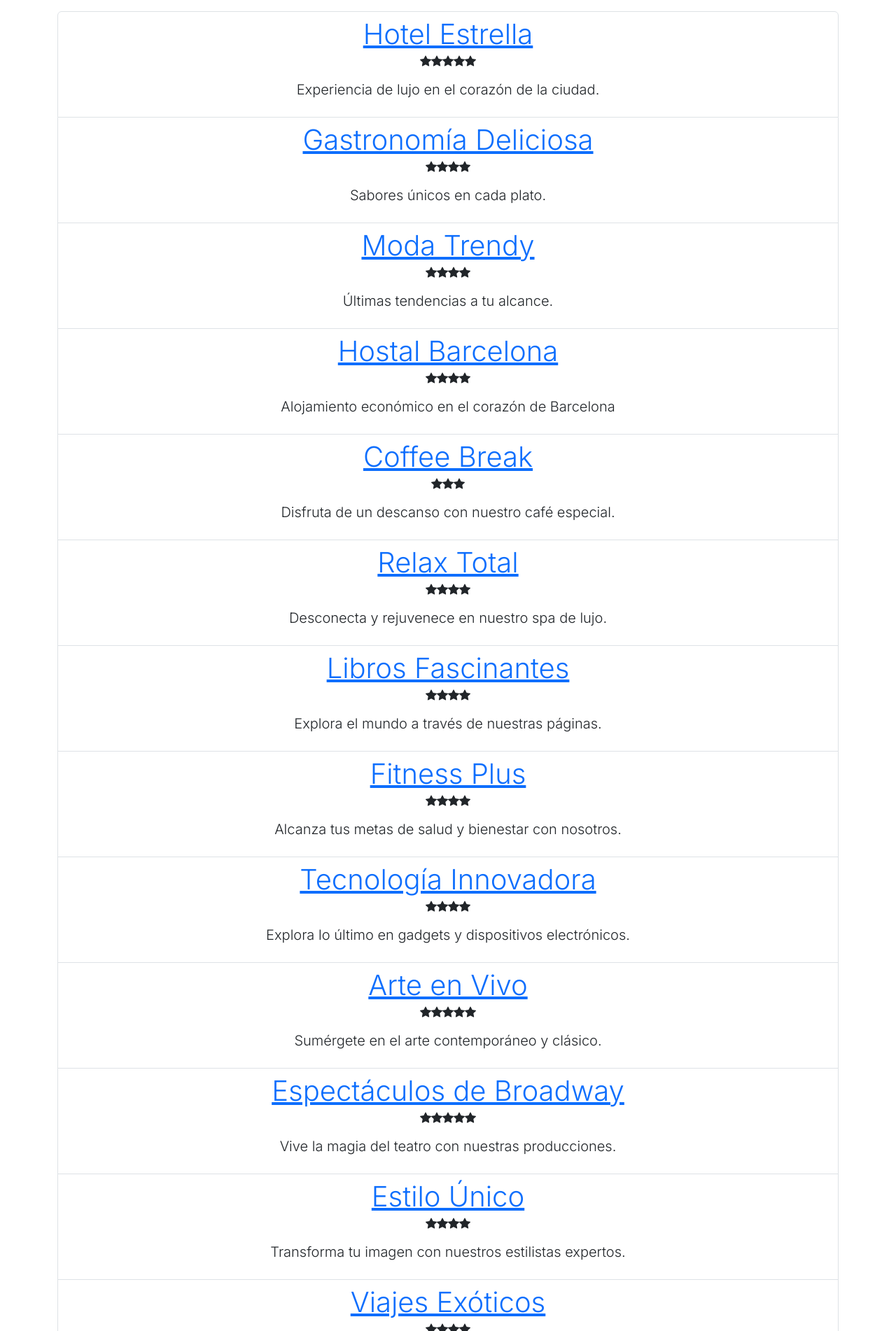
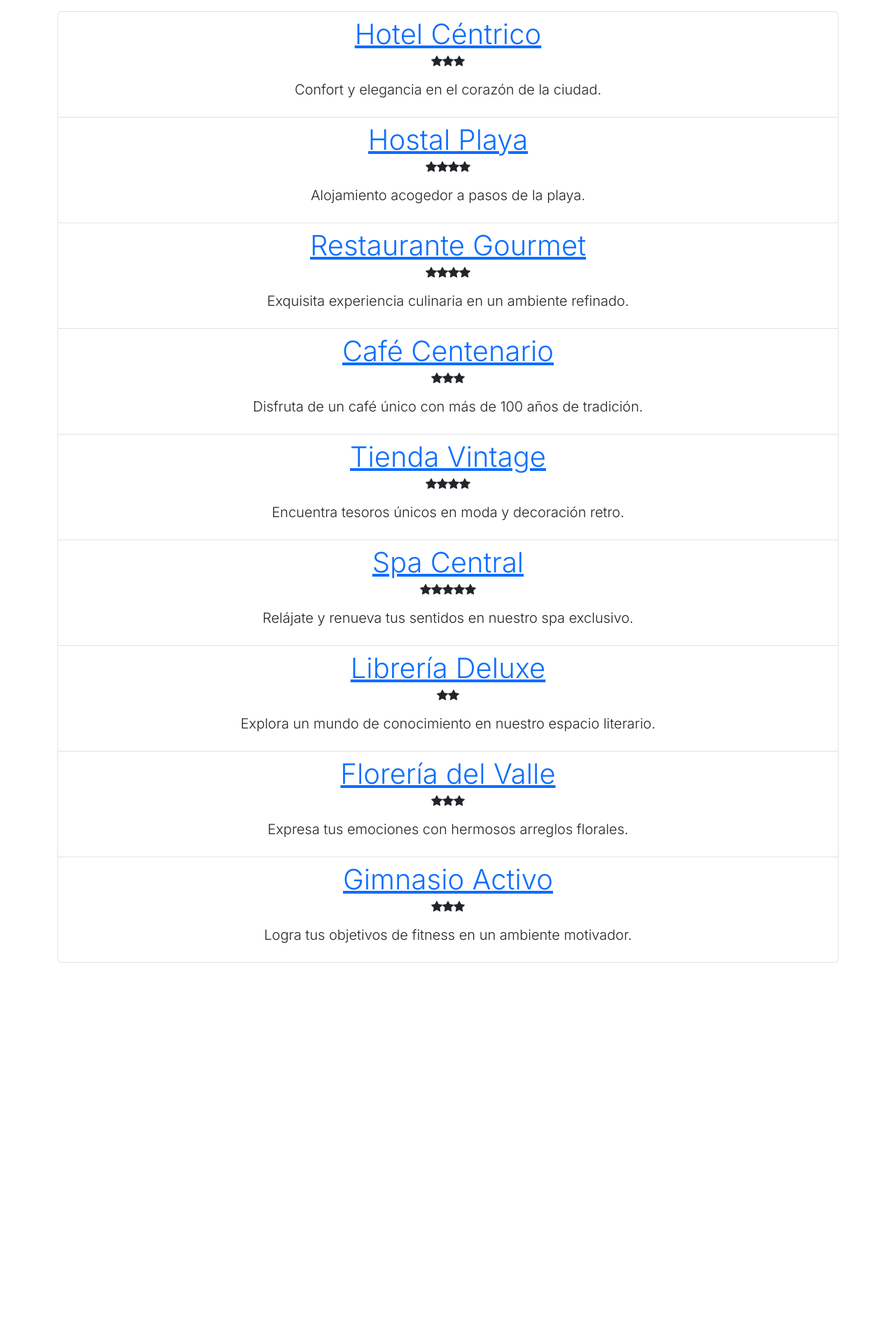
Before and after one commit to adriantoral/proyecto-final-desarrollo-web, a Next.js app: page / in a window 1280 px wide. Shown: the part 158-2060 px from the top of the page at 70% size. After the commit the page ends 1534 px from the top, so only its background shows below. Built offline with nearby package versions, Linux system fonts and the light colour scheme.

Commit message:
Actualiza la logica de los comercios:  - Actualiza las estrellas y comentarios  - Agrega imagenes a los comercios

```diff
--- a/app/api/comercios/resenia/route.js
+++ b/app/api/comercios/resenia/route.js
@@ -5,7 +5,9 @@ export async function POST(request) {
     const data = await request.json()
     try {
         const comercios = JSON.parse(readFileSync("data/comercios.json"))
-        comercios.find((comercio) => comercio.cif === data.cif).comentarios.push(data.comentario)
+        let comercio = comercios.find((comercio) => comercio.cif === data.cif)
+        comercio.comentarios.push(data.comentario)
+        comercio.estrellas.push(data.estrellas)
         writeFileSync("data/comercios.json", JSON.stringify([...comercios]))
     } catch (e) {
 
--- a/components/comercio.js
+++ b/components/comercio.js
@@ -4,13 +4,17 @@ export default function Comercio({comercio, resumido = true}) {
     return (
         <li className="list-group-item">
             <Link className="display-6" href={`/comercio/${comercio.cif}`}>{comercio.titulo}</Link>
-            <p>{
-                Array(comercio.estrellas).fill(undefined, undefined, undefined).map(() => {
-                    return <svg xmlns="http://www.w3.org/2000/svg" width="16" height="16" fill="currentColor" className="bi bi-star-fill" viewBox="0 0 16 16">
-                        <path d="M3.612 15.443c-.386.198-.824-.149-.746-.592l.83-4.73L.173 6.765c-.329-.314-.158-.888.283-.95l4.898-.696L7.538.792c.197-.39.73-.39.927 0l2.184 4.327 4.898.696c.441.062.612.636.282.95l-3.522 3.356.83 4.73c.078.443-.36.79-.746.592L8 13.187l-4.389 2.256z"/>
-                    </svg>
-                })
-            }
+            <p>
+                {
+                    Array(parseInt(comercio.estrellas.reduce((x, y) => (x + y) / 2)))
+                        .fill(undefined, undefined, undefined)
+                        .map(() => (
+                                <svg xmlns="http://www.w3.org/2000/svg" width="16" height="16" fill="currentColor" className="bi bi-star-fill" viewBox="0 0 16 16">
+                                    <path d="M3.612 15.443c-.386.198-.824-.149-.746-.592l.83-4.73L.173 6.765c-.329-.314-.158-.888.283-.95l4.898-.696L7.538.792c.197-.39.73-.39.927 0l2.184 4.327 4.898.696c.441.062.612.636.282.95l-3.522 3.356.83 4.73c.078.443-.36.79-.746.592L8 13.187l-4.389 2.256z"/>
+                                </svg>
+                            )
+                        )
+                }
             </p>
             <p className="lead">{comercio.resumen}</p>
 
@@ -30,13 +34,13 @@ export default function Comercio({comercio, resumido = true}) {
                     }
                 </ul>
                 <p className="display-6">Fotos</p>
-                <ul className="list-group">
+                <div className="d-flex flex-row flex-wrap">
                     {
                         comercio.fotos.map((texto) => (
-                            <li className="list-group-item">{texto}</li>
+                            <img className="mx-1 rounded-5" src={texto} alt="foto" width="25%"/>
                         ))
                     }
-                </ul>
+                </div>
 
                 <p className="display-6">Comentarios</p>
                 <ul className="list-group">
--- a/data/comercios.json
+++ b/data/comercios.json
@@ -1,340 +1,218 @@
 [
   {
-    "cif": "B12345678",
+    "cif": "B10111213",
+    "email": "hotelcentrico@gmail.com",
+    "telf_contacto": "987654321",
     "ciudad": "Barcelona",
     "actividad": "Hotel",
-    "titulo": "Hotel Estrella",
-    "resumen": "Experiencia de lujo en el corazón de la ciudad.",
+    "titulo": "Hotel Céntrico",
+    "resumen": "Confort y elegancia en el corazón de la ciudad.",
     "textos": [
-      "Bienvenido a nuestro lujoso hotel"
+      "Descubre la comodidad en nuestro hotel de primera clase."
     ],
     "fotos": [
-      "fachada.jpg",
-      "suite1.jpg"
+      "https://blog.oxfamintermon.org/wp-content/uploads/2015/03/comercio-de-proximidad.jpg",
+      "https://www.retailactual.com/media/uploads/noticias/habitos-consumo-comercios-retailactual.jpg"
     ],
-    "estrellas": 5,
+    "estrellas": [
+      4,
+      3
+    ],
     "comentarios": [
-      "Increíble experiencia",
-      "Volveré"
-    ],
-    "email": "info@hotelestrella.com",
-    "telf_contacto": "+34 123 456 789"
+      "Estancia encantadora",
+      "Personal amable"
+    ]
   },
   {
-    "cif": "B87654321",
+    "cif": "B14151617",
+    "email": "hostalplaya@gmail.com",
+    "telf_contacto": "654123789",
+    "ciudad": "Valencia",
+    "actividad": "Hostal",
+    "titulo": "Hostal Playa",
+    "resumen": "Alojamiento acogedor a pasos de la playa.",
+    "textos": [
+      "Disfruta de la cercanía al mar en nuestro hostal acogedor."
+    ],
+    "fotos": [
+      "https://www.retailactual.com/media/uploads/noticias/habitos-consumo-comercios-retailactual.jpg",
+      "https://www.lavanguardia.com/files/image_449_220/uploads/2018/12/17/5fa4505daa440.jpeg"
+    ],
+    "estrellas": [
+      5,
+      4
+    ],
+    "comentarios": [
+      "Ubicación perfecta",
+      "Económico y limpio"
+    ]
+  },
+  {
+    "cif": "B18192021",
+    "email": "restaurantegourmet@gmail.com",
+    "telf_contacto": "123987456",
     "ciudad": "Madrid",
     "actividad": "Restaurante",
-    "titulo": "Gastronomía Deliciosa",
-    "resumen": "Sabores únicos en cada plato.",
+    "titulo": "Restaurante Gourmet",
+    "resumen": "Exquisita experiencia culinaria en un ambiente refinado.",
     "textos": [
-      "Descubre nuestra exquisita cocina"
+      "Déjate llevar por la gastronomía de alta calidad en nuestro restaurante."
     ],
     "fotos": [
-      "interior.jpg",
-      "plato_principal.jpg"
+      "https://blog.oxfamintermon.org/wp-content/uploads/2015/03/comercio-de-proximidad.jpg",
+      "https://www.lavanguardia.com/files/image_449_220/uploads/2018/12/17/5fa4505daa440.jpeg"
     ],
-    "estrellas": 4,
+    "estrellas": [
+      3,
+      5
+    ],
     "comentarios": [
-      "Delicioso",
-      "Ambiente acogedor"
-    ],
-    "email": "reservas@gastrodeliciosa.com",
-    "telf_contacto": "+34 987 654 321"
+      "Comida increíble",
+      "Atención impecable"
+    ]
   },
   {
-    "cif": "B56789012",
-    "ciudad": "Valencia",
-    "actividad": "Tienda de Ropa",
-    "titulo": "Moda Trendy",
-    "resumen": "Últimas tendencias a tu alcance.",
+    "cif": "B22232425",
+    "email": "cafecentenario@gmail.com",
+    "telf_contacto": "789456123",
+    "ciudad": "Sevilla",
+    "actividad": "Cafetería",
+    "titulo": "Café Centenario",
+    "resumen": "Disfruta de un café único con más de 100 años de tradición.",
     "textos": [
-      "Explora nuestro catálogo de moda"
+      "Ven y saborea la auténtica experiencia del café en nuestro establecimiento."
     ],
     "fotos": [
-      "ropa_variada.jpg",
-      "probadores.jpg"
+      "https://blog.oxfamintermon.org/wp-content/uploads/2015/03/comercio-de-proximidad.jpg",
+      "https://www.lavanguardia.com/files/image_449_220/uploads/2018/12/17/5fa4505daa440.jpeg"
     ],
-    "estrellas": 4,
+    "estrellas": [
+      4,
+      2
+    ],
     "comentarios": [
-      "Variedad de estilos",
-      "Buen servicio"
-    ],
-    "email": "info@modatrendy.es",
-    "telf_contacto": "+34 654 321 098"
+      "Ambiente acogedor",
+      "Variedad de cafés impresionante"
+    ]
   },
   {
-    "cif": "B98765432",
-    "ciudad": "Barcelona",
-    "actividad": "Hostal",
-    "titulo": "Hostal Barcelona",
-    "resumen": "Alojamiento económico en el corazón de Barcelona",
+    "cif": "B26272829",
+    "email": "tiendavintage@gmail.com",
+    "telf_contacto": "369852147",
+    "ciudad": "Alicante",
+    "actividad": "Tienda",
+    "titulo": "Tienda Vintage",
+    "resumen": "Encuentra tesoros únicos en moda y decoración retro.",
     "textos": [
-      "Bienvenido a nuestro acogedor hostal"
+      "Revive el pasado con nuestras exclusivas piezas vintage."
     ],
     "fotos": [
-      "exterior.jpg",
-      "habitacion1.jpg"
+      "https://www.retailactual.com/media/uploads/noticias/habitos-consumo-comercios-retailactual.jpg",
+      "https://www.lavanguardia.com/files/image_449_220/uploads/2018/12/17/5fa4505daa440.jpeg"
     ],
-    "estrellas": 4,
+    "estrellas": [
+      4,
+      4
+    ],
     "comentarios": [
-      "comentario 1",
-      "hola",
-      "adios",
-      "adios"
-    ],
-    "email": "info@hostalbarcelona.net",
-    "telf_contacto": "+34 789 012 345"
+      "Artículos únicos",
+      "Gran selección"
+    ]
   },
   {
-    "cif": "B13579246",
-    "ciudad": "Sevilla",
-    "actividad": "Cafetería",
-    "titulo": "Coffee Break",
-    "resumen": "Disfruta de un descanso con nuestro café especial.",
+    "cif": "B30313233",
+    "email": "spacentral@gmail.com",
+    "telf_contacto": "258147369",
+    "ciudad": "Murcia",
+    "actividad": "Spa",
+    "titulo": "Spa Central",
+    "resumen": "Relájate y renueva tus sentidos en nuestro spa exclusivo.",
     "textos": [
-      "Prueba nuestra selección de cafés"
+      "Sumérgete en un oasis de tranquilidad y bienestar en nuestro spa."
     ],
     "fotos": [
-      "cafeteria_entrada.jpg",
-      "cafe_espresso.jpg"
+      "https://www.retailactual.com/media/uploads/noticias/habitos-consumo-comercios-retailactual.jpg",
+      "https://www.lavanguardia.com/files/image_449_220/uploads/2018/12/17/5fa4505daa440.jpeg"
     ],
-    "estrellas": 3,
+    "estrellas": [
+      5,
+      5
+    ],
     "comentarios": [
-      "Buena atención",
-      "Ambiente relajado"
-    ],
-    "email": "contacto@coffeebreak.com",
-    "telf_contacto": "+34 567 890 123"
+      "Experiencia rejuvenecedora",
+      "Personal profesional"
+    ]
   },
   {
-    "cif": "B24680135",
-    "ciudad": "Barcelona",
-    "actividad": "Spa",
-    "titulo": "Relax Total",
-    "resumen": "Desconecta y rejuvenece en nuestro spa de lujo.",
+    "cif": "B34353637",
+    "email": "libreriadeluxe@gmail.com",
+    "telf_contacto": "147369258",
+    "ciudad": "Valencia",
+    "actividad": "Librería",
+    "titulo": "Librería Deluxe",
+    "resumen": "Explora un mundo de conocimiento en nuestro espacio literario.",
     "textos": [
-      "Descubre la paz y tranquilidad en nuestro spa"
+      "Descubre historias fascinantes y conocimientos en nuestra librería."
     ],
     "fotos": [
-      "spa_piscina.jpg",
-      "masaje.jpg"
+      "https://blog.oxfamintermon.org/wp-content/uploads/2015/03/comercio-de-proximidad.jpg",
+      "https://www.lavanguardia.com/files/image_449_220/uploads/2018/12/17/5fa4505daa440.jpeg"
     ],
-    "estrellas": 4,
+    "estrellas": [
+      4,
+      1
+    ],
     "comentarios": [
-      "Experiencia relajante",
-      "Profesionales"
-    ],
-    "email": "info@relaxtotal.es",
-    "telf_contacto": "+34 987 654 321"
+      "Amplia selección",
+      "Ambiente tranquilo"
+    ]
   },
   {
-    "cif": "B36925814",
-    "ciudad": "Madrid",
-    "actividad": "Librería",
-    "titulo": "Libros Fascinantes",
-    "resumen": "Explora el mundo a través de nuestras páginas.",
+    "cif": "B38394041",
+    "email": "floreriadelvalle@gmail.com",
+    "telf_contacto": "963258741",
+    "ciudad": "Sevilla",
+    "actividad": "Florería",
+    "titulo": "Florería del Valle",
+    "resumen": "Expresa tus emociones con hermosos arreglos florales.",
     "textos": [
-      "Sumérgete en la magia de la lectura"
+      "Embellece cualquier ocasión con nuestras flores frescas y vibrantes."
     ],
     "fotos": [
-      "libreria_interior.jpg",
-      "libros_variados.jpg"
+      "https://blog.oxfamintermon.org/wp-content/uploads/2015/03/comercio-de-proximidad.jpg",
+      "https://www.retailactual.com/media/uploads/noticias/habitos-consumo-comercios-retailactual.jpg"
     ],
-    "estrellas": 4,
+    "estrellas": [
+      3,
+      3
+    ],
     "comentarios": [
-      "Amplia selección",
-      "Ambiente acogedor"
-    ],
-    "email": "info@librosfascinantes.com",
-    "telf_contacto": "+34 654 321 098"
+      "Arreglos impresionantes",
+      "Servicio rápido"
+    ]
   },
   {
-    "cif": "B48121639",
-    "ciudad": "Valencia",
+    "cif": "B42434445",
+    "email": "gimnasioactivo@gmail.com",
+    "telf_contacto": "852147369",
+    "ciudad": "Alicante",
     "actividad": "Gimnasio",
-    "titulo": "Fitness Plus",
-    "resumen": "Alcanza tus metas de salud y bienestar con nosotros.",
+    "titulo": "Gimnasio Activo",
+    "resumen": "Logra tus objetivos de fitness en un ambiente motivador.",
     "textos": [
-      "Descubre el poder del fitness"
+      "Transforma tu cuerpo y mente con nuestras modernas instalaciones."
     ],
     "fotos": [
-      "gimnasio_maquinas.jpg",
-      "clases_yoga.jpg"
+      "https://www.retailactual.com/media/uploads/noticias/habitos-consumo-comercios-retailactual.jpg",
+      "https://www.lavanguardia.com/files/image_449_220/uploads/2018/12/17/5fa4505daa440.jpeg"
     ],
-    "estrellas": 4,
+    "estrellas": [
+      4,
+      2
+    ],
     "comentarios": [
-      "Equipamiento de calidad",
+      "Equipamiento de primera",
       "Entrenadores expertos"
-    ],
-    "email": "info@fitnessplus.es",
-    "telf_contacto": "+34 789 012 345"
-  },
-  {
-    "cif": "B51015203",
-    "ciudad": "Barcelona",
-    "actividad": "Tienda de Electrónica",
-    "titulo": "Tecnología Innovadora",
-    "resumen": "Explora lo último en gadgets y dispositivos electrónicos.",
-    "textos": [
-      "Descubre la revolución tecnológica"
-    ],
-    "fotos": [
-      "tienda_electronica.jpg",
-      "dispositivos_variados.jpg"
-    ],
-    "estrellas": 4,
-    "comentarios": [
-      "Productos de calidad",
-      "Asesoramiento experto"
-    ],
-    "email": "info@tecnologiainnovadora.com",
-    "telf_contacto": "+34 987 654 321"
-  },
-  {
-    "cif": "B61320159",
-    "ciudad": "Sevilla",
-    "actividad": "Museo de Arte",
-    "titulo": "Arte en Vivo",
-    "resumen": "Sumérgete en el arte contemporáneo y clásico.",
-    "textos": [
-      "Explora nuestras fascinantes exhibiciones"
-    ],
-    "fotos": [
-      "museo_arte_interior.jpg",
-      "obras_destacadas.jpg"
-    ],
-    "estrellas": 5,
-    "comentarios": [
-      "Experiencia cultural única",
-      "Obras impresionantes"
-    ],
-    "email": "info@arteenvivo.es",
-    "telf_contacto": "+34 567 890 123"
-  },
-  {
-    "cif": "B71628214",
-    "ciudad": "Madrid",
-    "actividad": "Teatro",
-    "titulo": "Espectáculos de Broadway",
-    "resumen": "Vive la magia del teatro con nuestras producciones.",
-    "textos": [
-      "Disfruta de noches inolvidables en nuestro teatro"
-    ],
-    "fotos": [
-      "teatro_interior.jpg",
-      "actuacion.jpg"
-    ],
-    "estrellas": 5,
-    "comentarios": [
-      "Actuaciones asombrosas",
-      "Ambiente teatral"
-    ],
-    "email": "info@teatroespectaculos.com",
-    "telf_contacto": "+34 654 321 098"
-  },
-  {
-    "cif": "B81932468",
-    "ciudad": "Valencia",
-    "actividad": "Peluquería",
-    "titulo": "Estilo Único",
-    "resumen": "Transforma tu imagen con nuestros estilistas expertos.",
-    "textos": [
-      "Descubre el poder de un nuevo look"
-    ],
-    "fotos": [
-      "peluqueria_interior.jpg",
-      "corte_peinado.jpg"
-    ],
-    "estrellas": 4,
-    "comentarios": [
-      "Profesionales talentosos",
-      "Servicio personalizado"
-    ],
-    "email": "info@estilounico.com",
-    "telf_contacto": "+34 789 012 345"
-  },
-  {
-    "cif": "B92235647",
-    "ciudad": "Barcelona",
-    "actividad": "Agencia de Viajes",
-    "titulo": "Viajes Exóticos",
-    "resumen": "Descubre destinos increíbles con nosotros.",
-    "textos": [
-      "Planifica tu próxima aventura con nosotros"
-    ],
-    "fotos": [
-      "agencia_viajes_interior.jpg",
-      "destinos_variados.jpg"
-    ],
-    "estrellas": 4,
-    "comentarios": [
-      "Organización impecable",
-      "Experiencias inolvidables"
-    ],
-    "email": "info@viajesexoticos.es",
-    "telf_contacto": "+34 987 654 321"
-  },
-  {
-    "cif": "B10244856",
-    "ciudad": "Sevilla",
-    "actividad": "Cine",
-    "titulo": "Cinearte",
-    "resumen": "Disfruta de películas de autor y clásicos en nuestra sala.",
-    "textos": [
-      "Sumérgete en el mundo del cine de calidad"
-    ],
-    "fotos": [
-      "cine_sala.jpg",
-      "peliculas_variadas.jpg"
-    ],
-    "estrellas": 4,
-    "comentarios": [
-      "Selección cinematográfica única",
-      "Ambiente acogedor"
-    ],
-    "email": "info@cinearte.es",
-    "telf_contacto": "+34 654 321 098"
-  },
-  {
-    "cif": "B11347265",
-    "ciudad": "Madrid",
-    "actividad": "Panadería",
-    "titulo": "Arte del Pan",
-    "resumen": "Saborea la frescura y autenticidad de nuestros productos.",
-    "textos": [
-      "Prueba nuestras delicias recién horneadas"
-    ],
-    "fotos": [
-      "panaderia_interior.jpg",
-      "panes_variados.jpg"
-    ],
-    "estrellas": 4,
-    "comentarios": [
-      "Pan de alta calidad",
-      "Atención amigable"
-    ],
-    "email": "info@artedelpan.com",
-    "telf_contacto": "+34 789 012 345"
-  },
-  {
-    "cif": "B12449674",
-    "ciudad": "Valencia",
-    "actividad": "Escuela de Idiomas",
-    "titulo": "LinguaMundo",
-    "resumen": "Aprende nuevos idiomas con métodos innovadores.",
-    "textos": [
-      "Explora el mundo de los idiomas con nosotros"
-    ],
-    "fotos": [
-      "escuela_idiomas_aulas.jpg",
-      "profesores_estudiantes.jpg"
-    ],
-    "estrellas": 4,
-    "comentarios": [
-      "Enseñanza efectiva",
-      "Ambiente educativo"
-    ],
-    "email": "info@linguamundo.es",
-    "telf_contacto": "+34 987 654 321"
+    ]
   }
 ]
```
Also changed, not shown: app/comercio/[cif]/logged/page.js (+0 -8 lines), app/comercio/[cif]/resenia/page.js (+9 -1 lines), 1 other file (tests, documents, lock files or other folders).
